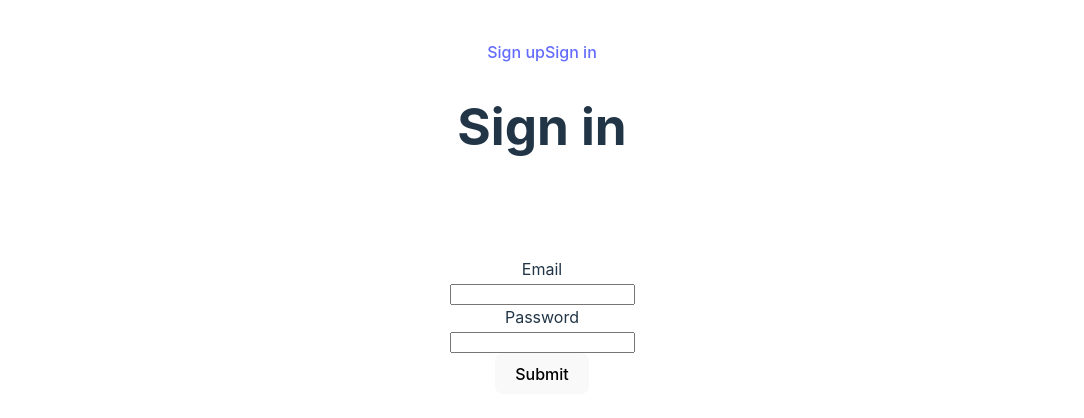
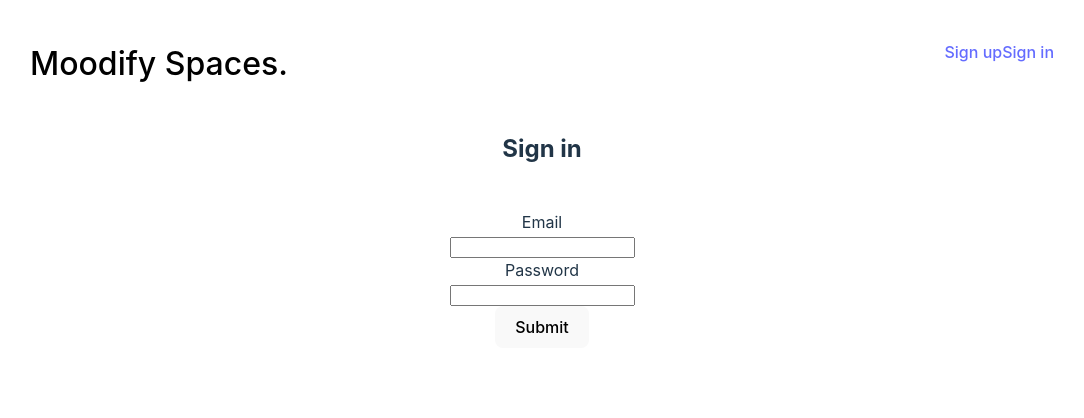
Before and after one commit to EmmaFrith/moodify-spaces-frontend, a React app: page /sign-in in a window 1280 px wide. Shown: the top 418 px of the page, without its empty margins (98-1182 px from the left). Built offline with nearby package versions, Linux system fonts and the light colour scheme; no server answers; the HTML template or start-up script is replaced by a standard one.

Commit message:
Add styling

```diff
--- a/src/App.css
+++ b/src/App.css
@@ -14,18 +14,30 @@
 }
 
 img {
-  width: 500px;
-  height: 500px;
+  width: 400px;
+  height: 400px;
   object-fit: cover;
 }
 
 .moodboard-items {
   display: flex;
   flex-wrap: wrap;
-  justify-content: center;
+  /* justify-content: flex-start; */
+  align-content: space-between;
 
 }
 
 .moodboard-item {
   margin: 30px;
+  display: flex;
 }
+
+.navbar-menu {
+  display: flex;
+  justify-content: space-between;
+}
+
+.logo {
+  font-size: 2em;
+  color: black;
+}
--- a/src/components/Add-item.jsx
+++ b/src/components/Add-item.jsx
@@ -40,6 +40,7 @@
     <div className="section">
       <div className="container">
         <form onSubmit={handleSubmit}>
+            <h1>Add an item</h1>
           <div className="field">
             <label className="label">Name</label>
             <div className="control">
--- a/src/components/Home.jsx
+++ b/src/components/Home.jsx
@@ -37,9 +37,6 @@
           </Link>
         ))}
       </div>
-      <Link to="/add-item">
-        <button className="button is-primary">Add an item</button>
-      </Link>
     </div>
   );
 };
--- a/src/components/Navbar.jsx
+++ b/src/components/Navbar.jsx
@@ -23,13 +23,14 @@
     return (
         <nav className="navbar">
             <div className="navbar-menu is-active">
-                <Link to="/"><div className="logo"></div></Link>
+                <Link to="/"><div className="logo">Moodify Spaces.</div></Link>
                 <div className="navbar-item">
                     <div className="buttons">
                         {isLoggedIn && <Link to="/" className="button is-warning">Your moodboard</Link>}
                         {!isLoggedIn && <Link to="/sign-up" className="button is-warning">Sign up</Link>}
                         {!isLoggedIn && <Link to="/sign-in" className="button is-success">Sign in</Link>}
                         {isLoggedIn && <button className="button" onClick={logout}>Sign out</button>}
+                        {isLoggedIn && <Link to="/add-item"><button className="button is-primary">Add an item</button></Link>}
                     </div>
                 </div>
             </div>
--- a/src/components/Show-item.jsx
+++ b/src/components/Show-item.jsx
@@ -4,6 +4,7 @@
 import { useNavigate } from 'react-router-dom';
 import { baseUrl } from '../config';
 import { Link } from "react-router-dom";
+import '../App.css'
 
 const ItemDetail = () => {
     const { id } = useParams();
@@ -48,7 +49,7 @@
             {item && (
                 <div>
                     <h1>{item.name}</h1>
-                    <div>
+                    <div className="moodboard-item">
                         <img src={item.image} alt={item.title} />
                     </div>
                 </div>
--- a/src/components/Sign-in.jsx
+++ b/src/components/Sign-in.jsx
@@ -4,6 +4,7 @@
 import { ToastContainer, toast } from 'react-toastify';
 import 'react-toastify/dist/ReactToastify.css';
 import { baseUrl } from '../config'
+import '../App.css'
 
 export default function Signin() {
     const navigate = useNavigate()
@@ -33,9 +34,9 @@
     }
 
     return <div className="section">
-        <h1>Sign in</h1>
         <div className="container">
             <form onSubmit={handleSubmit}>
+                <h1>Sign in</h1>
                 <div className="field">
                     <label className="label">Email</label>
                     <div className="control">
--- a/src/components/Sign-up.jsx
+++ b/src/components/Sign-up.jsx
@@ -4,12 +4,13 @@
 import 'react-toastify/dist/ReactToastify.css';
 import { toast } from 'react-toastify'
 import { baseUrl } from '../config'
+import '../App.css'
 
 export default function Signup() {
 
     const navigate = useNavigate()
 
-    const [formData, setFormData] = useState ({
+    const [formData, setFormData] = useState({
         username: "",
         email: "",
         password: "",
@@ -18,7 +19,7 @@
 
 
 
-    function handleChange (e) {
+    function handleChange(e) {
         const newFormData = structuredClone(formData);
         newFormData[e.target.name] = e.target.value;
         setFormData(newFormData);
@@ -38,9 +39,9 @@
     }
     return (
         <div className="section">
-        <h1>Sign up</h1>
             <div className="auth-form container">
                 <form onSubmit={handleSubmit}>
+                    <h1>Sign up</h1>
                     <div className="field">
                         <label className="label" htmlFor="username">Username</label>
                         <div>
--- a/src/index.css
+++ b/src/index.css
@@ -32,10 +32,15 @@
 }
 
 h1 {
-  font-size: 3.2em;
+  font-size: 1.5em;
   line-height: 1.1;
   margin-bottom: 2em;
+  margin-top: 2em;
+  display: flex;
+  justify-content: flex-start;
 }
+
+
 
 button {
   border-radius: 8px;
```
Lines whose indentation alone changed are shown as unchanged.
